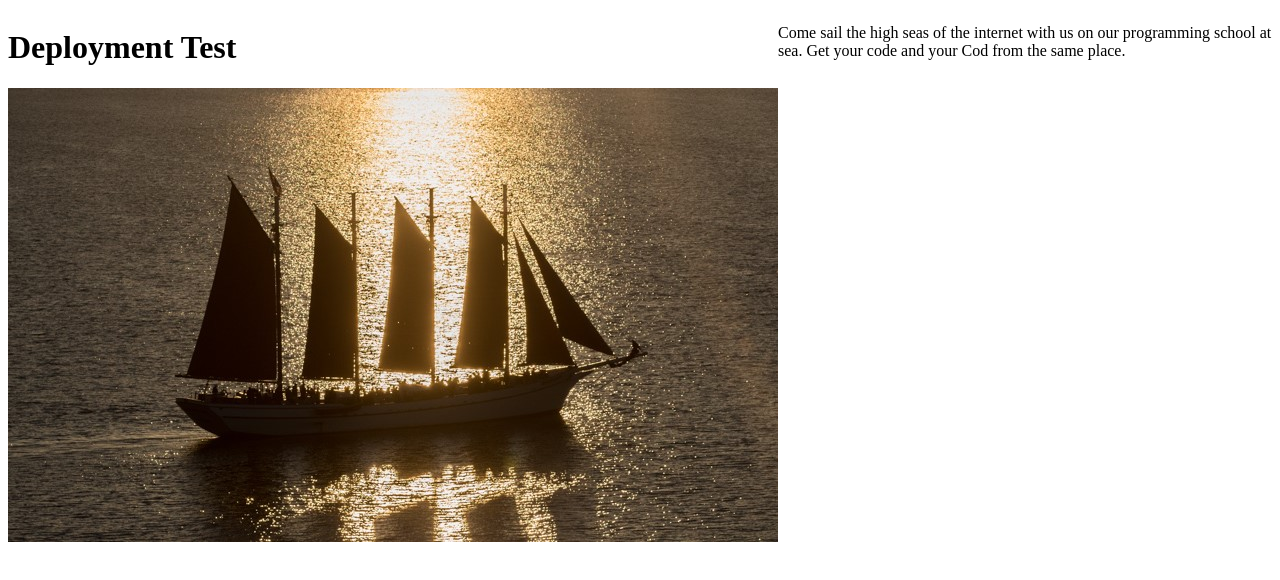
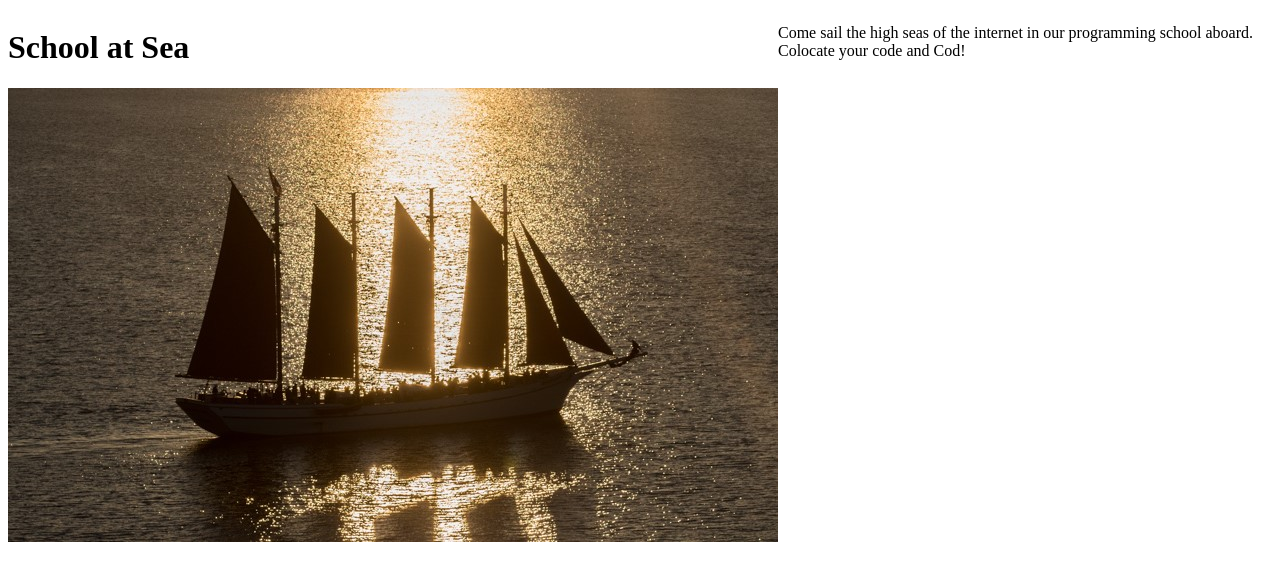
Before and after one commit to atchafalaya/deployment-lab, a website: page public/index.html in a window 1280 px wide. Drawn offline with Linux system fonts and the light colour scheme; files whose address does not match are found by name.

Commit message:
style changes

```diff
--- a/public/index.html
+++ b/public/index.html
@@ -10,12 +10,13 @@
 <body>
 
   <div>
-  <h1>Deployment Test</h1>
+  <h1>School at Sea</h1>
   <img id="ship1" src="images/Sailing.jpeg" alt="sailing"/>
   </div>
+  <br>
   <div>
     <p class = "Para1">
-      Come sail the high seas of the internet with us on our programming school at sea. Get your code and your Cod from the same place.
+      Come sail the high seas of the internet in our programming school aboard. Colocate your code and Cod!
     </p>
   </div>
 </body>
```
